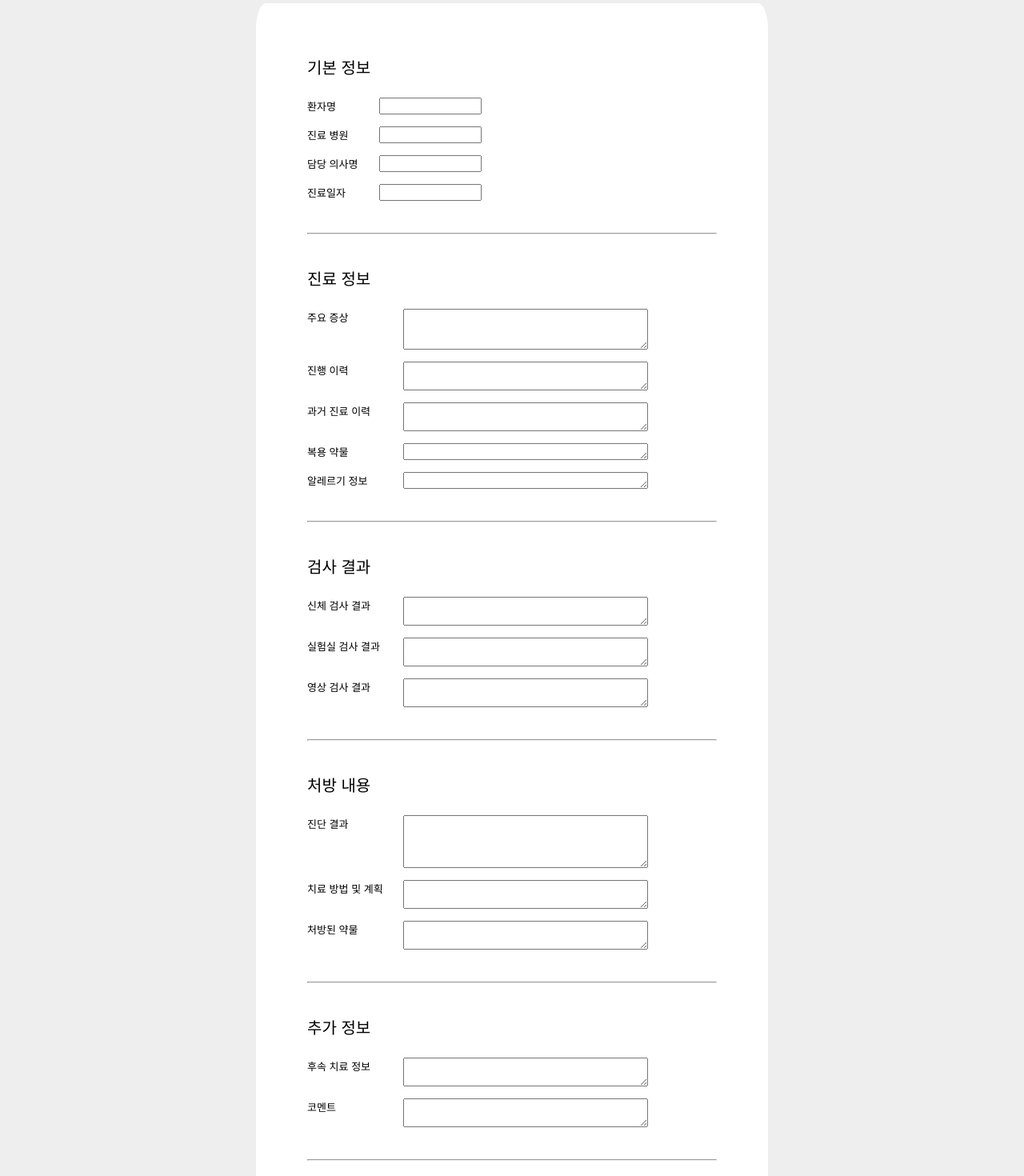
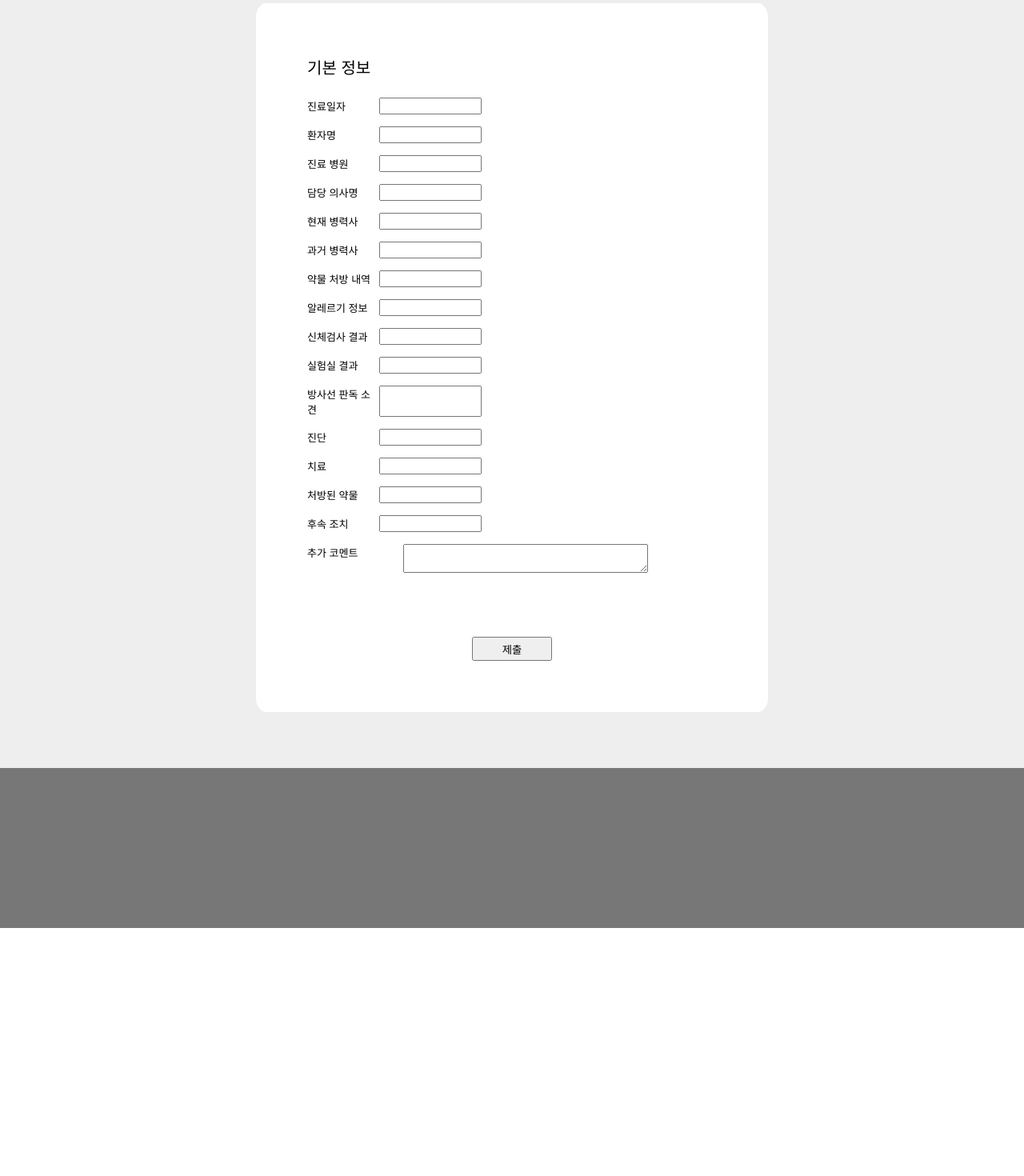
Before and after one commit to viviviviviid/did-medical-record-management, a React (Create React App) app in the folder client-web/: page /new-medical-record in a window 1280 px wide. Shown: the part 240-1710 px from the top of the page at 80% size. After the commit the page ends 1400 px from the top, so only its background shows below. Built offline with nearby package versions, Linux system fonts and the light colour scheme.

Commit message:
feat: record save web edit

```diff
--- a/client-web/src/views/auth/auth.js
+++ b/client-web/src/views/auth/auth.js
@@ -15,7 +15,6 @@ export default function Auth() {
     const code = new URL(document.location.toString()).searchParams.get("code");
     const dispatch = useDispatch();
 
-
     const isLoading = useSelector((state) => state.isLoading);
 
     useEffect(() => {
@@ -27,7 +26,7 @@ export default function Auth() {
     }, [isLoading]);
 
     useEffect(() => {
-        console.log(code);
+        console.log("code: ", code);
 
         const fetchData = async() => {
             const tokenRes = await axios.post(`https://kauth.kakao.com/oauth/token?grant_type=authorization_code&client_id=${key}&redirect_ur=${uri}&code=${code}`);
@@ -43,12 +42,11 @@ export default function Auth() {
                         navigate('/signup');
                     } else {              // 기존회원일때
                         console.log("DB 정보: ", res.data.dbData);
-
                         dispatch(setIsLoading(false));      // loading
                         navigate('/');
                     }
                 })
-                .catch(console.log)
+                .catch(err => console.log(err))
 
                 // 이거 원래 useState로 진행하려 했는데, DB에서 내용 받고 useState에 넣고 적용되는데 시간이 좀 걸리는거같아서
                 // chatGPT한테 물어보니까 useEffect 하나 더 써야한다더라고, 그래서 이렇게 .then 안에 넣어놧어
--- a/client-web/src/views/login/login.js
+++ b/client-web/src/views/login/login.js
@@ -3,6 +3,7 @@ import kakaoLogin from '../../assets/images/kakao-login.png';
 export default function Login() {
 
     const Rest_api_key = process.env.REACT_APP_KAKAO_LOGIN; //REST API KEY
+    console.log("here", Rest_api_key);
     const redirect_uri = 'http://localhost:3000/login/auth' //Redirect URI
     const kakaoURL = `https://kauth.kakao.com/oauth/authorize?client_id=${Rest_api_key}&redirect_uri=${redirect_uri}&response_type=code`
     const handleLogin = ()=>{
--- a/client-web/src/views/new-medical-record/new-medical-record.js
+++ b/client-web/src/views/new-medical-record/new-medical-record.js
@@ -5,11 +5,9 @@ import axios from "axios";
 import {useNavigate} from 'react-router-dom';
 
 export default function NewMedicalRecord() {
-    const [name, setName] = useState("");
     const [hospital, setHospital] = useState("");
     const [doctor, setDoctor] = useState("");
-    const [dataOfVisit, setDataOfVisit] = useState("");
-    const [chiefComplaint, setChiefComplaint] = useState("");
+    const [dateOfVisit, setDateOfVisit] = useState("");
     const [historyOfPresentIllness, setHistoryOfPresentIllness] = useState("");
     const [pastMedicalHistory, setPastMedicalHistory] = useState("");
     const [medications, setMedications] = useState("");
@@ -21,7 +19,8 @@ export default function NewMedicalRecord() {
     const [treatment, setTreatment] = useState("");
     const [medicationPrescribed, setMedicationPrescribed] = useState("");
     const [followUp, setFollowUp] = useState("");
-    const [comments, setComments] = useState("");
+    const [additionalComments, setAdditionalComments] = useState("");
+    const [name, setName] = useState("")
     const navigate = useNavigate();
 
     useEffect(() => {
@@ -31,11 +30,9 @@ export default function NewMedicalRecord() {
 
     const handleClick = () => {
         const recordData = {
-            name: name,
             hospital: hospital,
             doctor: doctor,
-            dataOfVisit: dataOfVisit,
-            chiefComplaint: chiefComplaint,
+            dateOfVisit: dateOfVisit,
             historyOfPresentIllness: historyOfPresentIllness,
             pastMedicalHistory: pastMedicalHistory,
             medications: medications,
@@ -47,8 +44,10 @@ export default function NewMedicalRecord() {
             treatment: treatment,
             medicationPrescribed: medicationPrescribed,
             followUp: followUp,
-            comments: comments,
+            additionalComments: additionalComments,
         }
+
+        console.log(recordData)
 
         // jwt와 did는 유저 회원가입시 또는 진료내용이 업데이트 될 떄마다, 서버에서 프론트로 던져줄예정
         // 이제 그걸 모바일에서 홀드하고 있어야함 // 그래서 현재는 임시로 지정해줄것임
@@ -72,184 +71,149 @@ export default function NewMedicalRecord() {
         navigate(`/patient-medical-records?patient=${name}`)
     }
 
-    return(
+    return (
         <div className='root'>
             <Header />
             <div className='body column-center'>
+                <p style={{ fontSize: '30px' }}>진료기록 작성</p>
+                <div className='input-container'>
+                    <p className='input-title' style={{ marginBottom: '3vh' }}>기본 정보</p>
 
-                <p style={{fontSize:'30px'}}>진료기록 작성</p>
-                <div className='input-container'>
-                    <p className='input-title' style={{marginBottom:'3vh'}}>기본 정보</p>
+                    {/* 진료일자 */}
+                    <div className='input-field row'>
+                        <div className='desc-container-1'>
+                            <p className='desc'>진료일자</p>
+                        </div>
+                        <input className='input-1' value={dateOfVisit} onChange={(e) => setDateOfVisit(e.target.value)} />
+                    </div>
 
+                    {/* 환자명 */}
                     <div className='input-field row'>
                         <div className='desc-container-1'>
                             <p className='desc'>환자명</p>
                         </div>
-                        <input className='input-1'
-                                value={name}
-                                onChange={((e) => setName(e.target.value))} />
+                        <input className='input-1' value={name} onChange={(e) => setName(e.target.value)} />
                     </div>
 
+                    {/* 진료 병원 */}
                     <div className='input-field row'>
                         <div className='desc-container-1'>
                             <p className='desc'>진료 병원</p>
                         </div>
-                        <input className='input-1'
-                                onChange={((e) => setHospital(e.target.value))} />
+                        <input className='input-1' value={hospital} onChange={(e) => setHospital(e.target.value)} />
                     </div>
 
+                    {/* 담당 의사명 */}
                     <div className='input-field row'>
                         <div className='desc-container-1'>
                             <p className='desc'>담당 의사명</p>
                         </div>
-                        <input className='input-1'
-                                onChange={((e) => setDoctor(e.target.value))} />
+                        <input className='input-1' value={doctor} onChange={(e) => setDoctor(e.target.value)} />
                     </div>
 
+                    {/* 현재 병력사 */}
                     <div className='input-field row'>
                         <div className='desc-container-1'>
-                            <p className='desc'>진료일자</p>
+                            <p className='desc'>현재 병력사</p>
                         </div>
-                        <input className='input-1'
-                                onChange={((e) => setDataOfVisit(e.target.value))} />
+                        <input className='input-1' value={historyOfPresentIllness} onChange={(e) => setHistoryOfPresentIllness(e.target.value)} />
                     </div>
 
-                    <hr />
+                    {/* 과거 병력사 */}
+                    <div className='input-field row'>
+                        <div className='desc-container-1'>
+                            <p className='desc'>과거 병력사</p>
+                        </div>
+                        <input className='input-1' value={pastMedicalHistory} onChange={(e) => setPastMedicalHistory(e.target.value)} />
+                    </div>
 
-                    <p className='input-title' style={{marginBottom:'3vh', marginTop:'5vh'}}>진료 정보</p>
+                    {/* 약물 처방 내역 */}
+                    <div className='input-field row'>
+                        <div className='desc-container-1'>
+                            <p className='desc'>약물 처방 내역</p>
+                        </div>
+                        <input className='input-1' value={medications} onChange={(e) => setMedications(e.target.value)} />
+                    </div>
 
+                    {/* 알레르기 정보 */}
+                    <div className='input-field row'>
+                        <div className='desc-container-1'>
+                            <p className='desc'>알레르기 정보</p>
+                        </div>
+                        <input className='input-1' value={allergies} onChange={(e) => setAllergies(e.target.value)} />
+                    </div>
+
+                    {/* 신체검사 결과 */}
+                    <div className='input-field row'>
+                        <div className='desc-container-1'>
+                            <p className='desc'>신체검사 결과</p>
+                        </div>
+                        <input className='input-1' value={physicalExamination} onChange={(e) => setPhysicalExamination(e.target.value)} />
+                    </div>
+
+                    {/* 실험실 결과 */}
+                    <div className='input-field row'>
+                        <div className='desc-container-1'>
+                            <p className='desc'>실험실 결과</p>
+                        </div>
+                        <input className='input-1' value={laboratoryResults} onChange={(e) => setLaboratoryResults(e.target.value)} />
+                    </div>
+
+                    {/* 방사선 판독 소견 */}
+                    <div className='input-field row'>
+                        <div className='desc-container-1'>
+                            <p className='desc'>방사선 판독 소견</p>
+                        </div>
+                        <input className='input-1' value={radiologicalFindings} onChange={(e) => setRadiologicalFindings(e.target.value)} />
+                    </div>
+
+                    {/* 진단 */}
+                    <div className='input-field row'>
+                        <div className='desc-container-1'>
+                            <p className='desc'>진단</p>
+                        </div>
+                        <input className='input-1' value={diagnosis} onChange={(e) => setDiagnosis(e.target.value)} />
+                    </div>
+
+                    {/* 치료 */}
+                    <div className='input-field row'>
+                        <div className='desc-container-1'>
+                            <p className='desc'>치료</p>
+                        </div>
+                        <input className='input-1' value={treatment} onChange={(e) => setTreatment(e.target.value)} />
+                    </div>
+
+                    {/* 처방된 약물 */}
+                    <div className='input-field row'>
+                        <div className='desc-container-1'>
+                            <p className='desc'>처방된 약물</p>
+                        </div>
+                        <input className='input-1' value={medicationPrescribed} onChange={(e) => setMedicationPrescribed(e.target.value)} />
+                    </div>
+
+                    {/* 후속 조치 */}
+                    <div className='input-field row'>
+                        <div className='desc-container-1'>
+                            <p className='desc'>후속 조치</p>
+                        </div>
+                        <input className='input-1' value={followUp} onChange={(e) => setFollowUp(e.target.value)} />
+                    </div>
+
+                    {/* 추가 코멘트 */}
                     <div className='input-field row'>
                         <div className='desc-container-2'>
-                            <p className='desc'>주요 증상</p>
+                            <p className='desc'>추가 코멘트</p>
                         </div>
-                        <textarea className='input-2'
-                                    rows='3'
-                                    onChange={((e) => setChiefComplaint(e.target.value))} />
+                        <textarea className='input-2' value={additionalComments} onChange={(e) => setAdditionalComments(e.target.value)} />
                     </div>
-
-                    <div className='input-field row'>
-                        <div className='desc-container-2'>
-                            <p className='desc'>진행 이력</p>
-                        </div>
-                        <textarea className='input-2'
-                                onChange={((e) => setHistoryOfPresentIllness(e.target.value))} />
-                    </div>
-
-                    <div className='input-field row'>
-                        <div className='desc-container-2'>
-                            <p className='desc'>과거 진료 이력</p>
-                        </div>
-                        <textarea className='input-2'
-                                onChange={((e) => setPastMedicalHistory(e.target.value))} />
-                    </div>
-
-                    <div className='input-field row'>
-                        <div className='desc-container-2'>
-                            <p className='desc'>복용 약물</p>
-                        </div>
-                        <textarea className='input-2'
-                                rows='1'
-                                onChange={((e) => setMedications(e.target.value))} />
-                    </div>
-
-                    <div className='input-field row'>
-                        <div className='desc-container-2'>
-                            <p className='desc'>알레르기 정보</p>
-                        </div>
-                        <textarea className='input-2'
-                                rows='1'
-                                onChange={((e) => setAllergies(e.target.value))} />
-                    </div>
-
-                    <hr />
-
-                    <p className='input-title' style={{marginBottom:'3vh', marginTop:'5vh'}}>검사 결과</p>
-
-                    <div className='input-field row'>
-                        <div className='desc-container-2'>
-                            <p className='desc'>신체 검사 결과</p>
-                        </div>
-                        <textarea className='input-2'
-                                onChange={((e) => setPhysicalExamination(e.target.value))} />
-                    </div>
-
-                    <div className='input-field row'>
-                        <div className='desc-container-2'>
-                            <p className='desc'>실험실 검사 결과</p>
-                        </div>
-                        <textarea className='input-2'
-                                onChange={((e) => setLaboratoryResults(e.target.value))} />
-                    </div>
-
-                    <div className='input-field row'>
-                        <div className='desc-container-2'>
-                            <p className='desc'>영상 검사 결과</p>
-                        </div>
-                        <textarea className='input-2'
-                                onChange={((e) => setRadiologicalFindings(e.target.value))} />
-                    </div>
-
-                    <hr />
-
-                    <p className='input-title' style={{marginBottom:'3vh', marginTop:'5vh'}}>처방 내용</p>
-
-                    <div className='input-field row'>
-                        <div className='desc-container-2'>
-                            <p className='desc'>진단 결과</p>
-                        </div>
-                        <textarea className='input-2'
-                                rows="4"
-                                onChange={((e) => setDiagnosis(e.target.value))} />
-                    </div>
-
-                    <div className='input-field row'>
-                        <div className='desc-container-2'>
-                            <p className='desc'>치료 방법 및 계획</p>
-                        </div>
-                        <textarea className='input-2'
-                                onChange={((e) => setTreatment(e.target.value))} />
-                    </div>
-
-                    <div className='input-field row'>
-                        <div className='desc-container-2'>
-                            <p className='desc'>처방된 약물</p>
-                        </div>
-                        <textarea className='input-2'
-                                onChange={((e) => setMedicationPrescribed(e.target.value))} />
-                    </div>
-
-                    <hr />
-
-                    <p className='input-title' style={{marginBottom:'3vh', marginTop:'5vh'}}>추가 정보</p>
-
-                    <div className='input-field row'>
-                        <div className='desc-container-2'>
-                            <p className='desc'>후속 치료 정보</p>
-                        </div>
-                        <textarea className='input-2'
-                                onChange={((e) => setFollowUp(e.target.value))} />
-                    </div>
-
-                    <div className='input-field row'>
-                        <div className='desc-container-2'>
-                            <p className='desc'>코멘트</p>
-                        </div>
-                        <textarea className='input-2'
-                                onChange={((e) => setComments(e.target.value))} />
-                    </div>
-
-                    <hr />
 
                     <div className='row-center'>
                         <button className='submit-button'
                                 onClick={handleClick} >제출</button>
                     </div>
-
                 </div>
-
-
             </div>
             <Footer />
         </div>
-    )
+    );
 }
```
